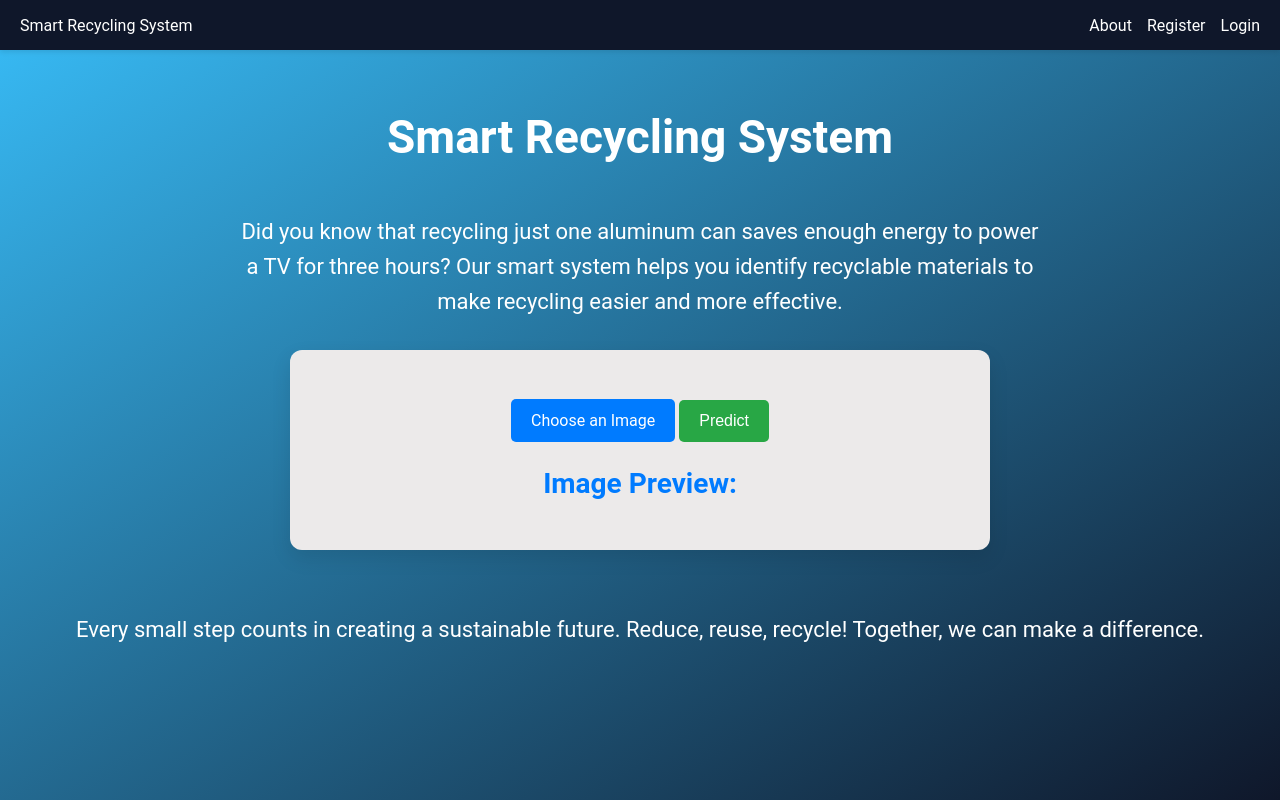
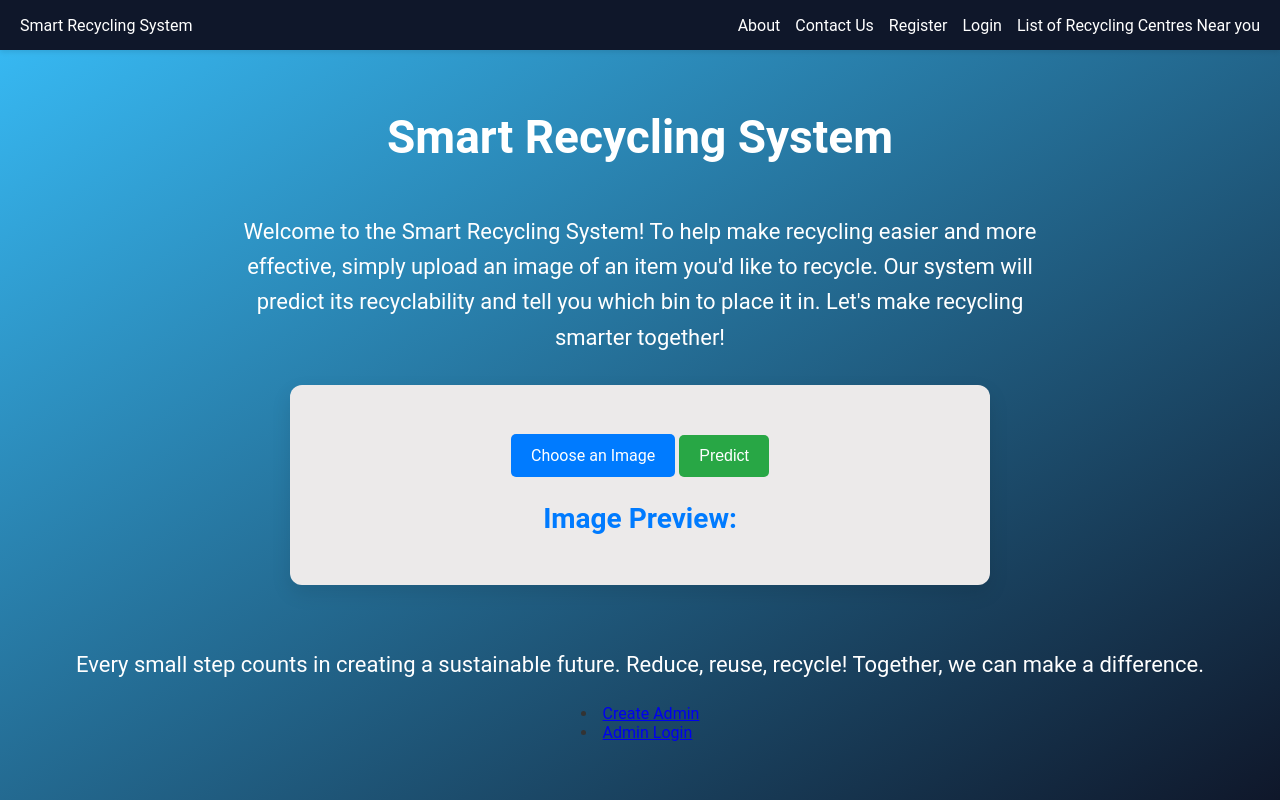
Before and after one commit to yashsohani45/Smart-Recycling-System, a Flask app: page / in a window 1280 px wide. Run offline with Flask 3, Linux system fonts and the light colour scheme.

Commit message:
Update index_new.html

```diff
--- a/templates/index_new.html
+++ b/templates/index_new.html
@@ -234,20 +234,26 @@
         <div class="logo">Smart Recycling System</div>
         <ul class="nav-links">
           <li><a href="/about">About</a></li>
+          <li><a href="/contact">Contact Us</a></li>
           <li><a href="register">Register</a></li>
           <li><a href="login">Login</a></li>
+          <li><a href="/recycling_centers">List of Recycling Centres Near you</a></li>
           {% if session.username %}
           <li>Welcome, {{ session.username }}!</li>
           <li><a href="dashboard">Go to Dashboard</a></li>
           <li><a href="/logout">Logout</a></li>
           {% endif %}
+          {% if session.get('is_admin', False) %}
+          <li><a href="/admin">Admin Dashboard</a></li>
+          {% endif %}
+
         </ul>
       </nav>
       <h1>Smart Recycling System</h1>
       <p>
-        Did you know that recycling just one aluminum can saves enough energy to
-        power a TV for three hours? Our smart system helps you identify
-        recyclable materials to make recycling easier and more effective.
+        Welcome to the Smart Recycling System! To help make recycling easier and more effective,
+        simply upload an image of an item you'd like to recycle. Our system will predict its recyclability
+        and tell you which bin to place it in. Let's make recycling smarter together!
       </p>
     </header>
 
@@ -259,18 +265,10 @@
             <button type="submit">Predict</button>
         </form>
 
-        <div class="loading" id="loading">
-          <div></div>
-          <div></div>
-          <div></div>
-        </div>
-
-
         <div class="preview" id="preview" style="display: {% if prediction %}none{% else %}block{% endif %};">
           <h2>Image Preview:</h2>
           <img id="previewImage" src="#" alt="Image Preview" style="display: none;" />
         </div>
-
 
         <div class="result" id="result" style="display: {% if prediction %}block{% else %}none{% endif %};">
           <h2 style="text-align: center;">Prediction Result:</h2>
@@ -301,21 +299,16 @@
       Every small step counts in creating a sustainable future. Reduce, reuse,
       recycle! Together, we can make a difference.
     </div>
+<footer>
+  <li><a href="/create_admin">Create Admin</a></li>
+  <li><a href="/admin_login">Admin Login</a></li>
 
+</footer>
     <script>
  const fileInput = document.getElementById('file');
 const previewImage = document.getElementById('previewImage');
 const previewContainer = document.getElementById('preview');
 const resultContainer = document.getElementById('result');
-const uploadForm = document.getElementById('uploadForm');
-const loading = document.getElementById('loading');
-
-uploadForm.addEventListener('submit', (e) => {
-  loading.style.display = 'block'; // Show loading animation
-  previewContainer.style.display = 'none'; // Hide preview container
-  resultContainer.style.display = 'none'; // Hide result container
-});
-
 
 // Display uploaded image as a preview
 fileInput.addEventListener('change', (e) => {
```
